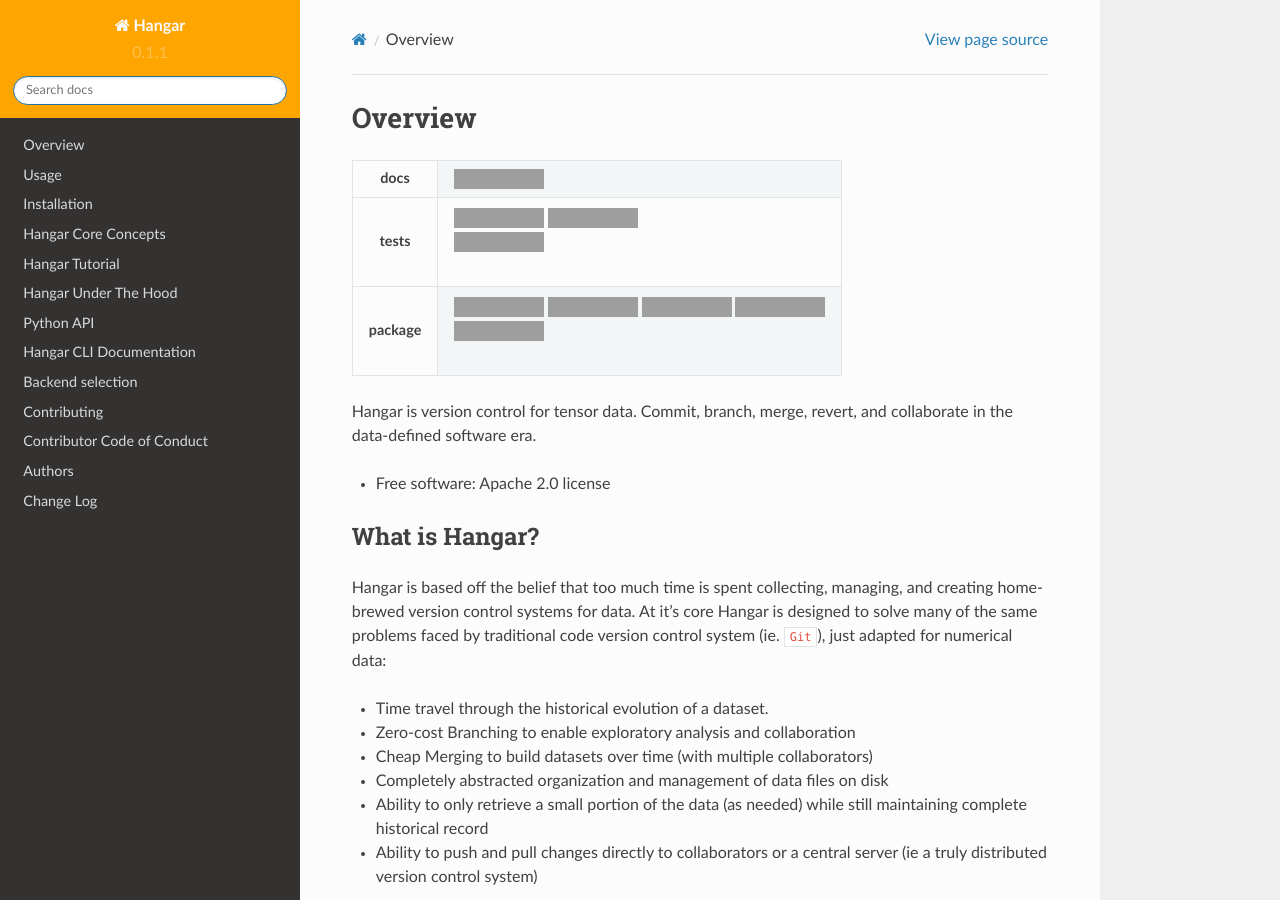
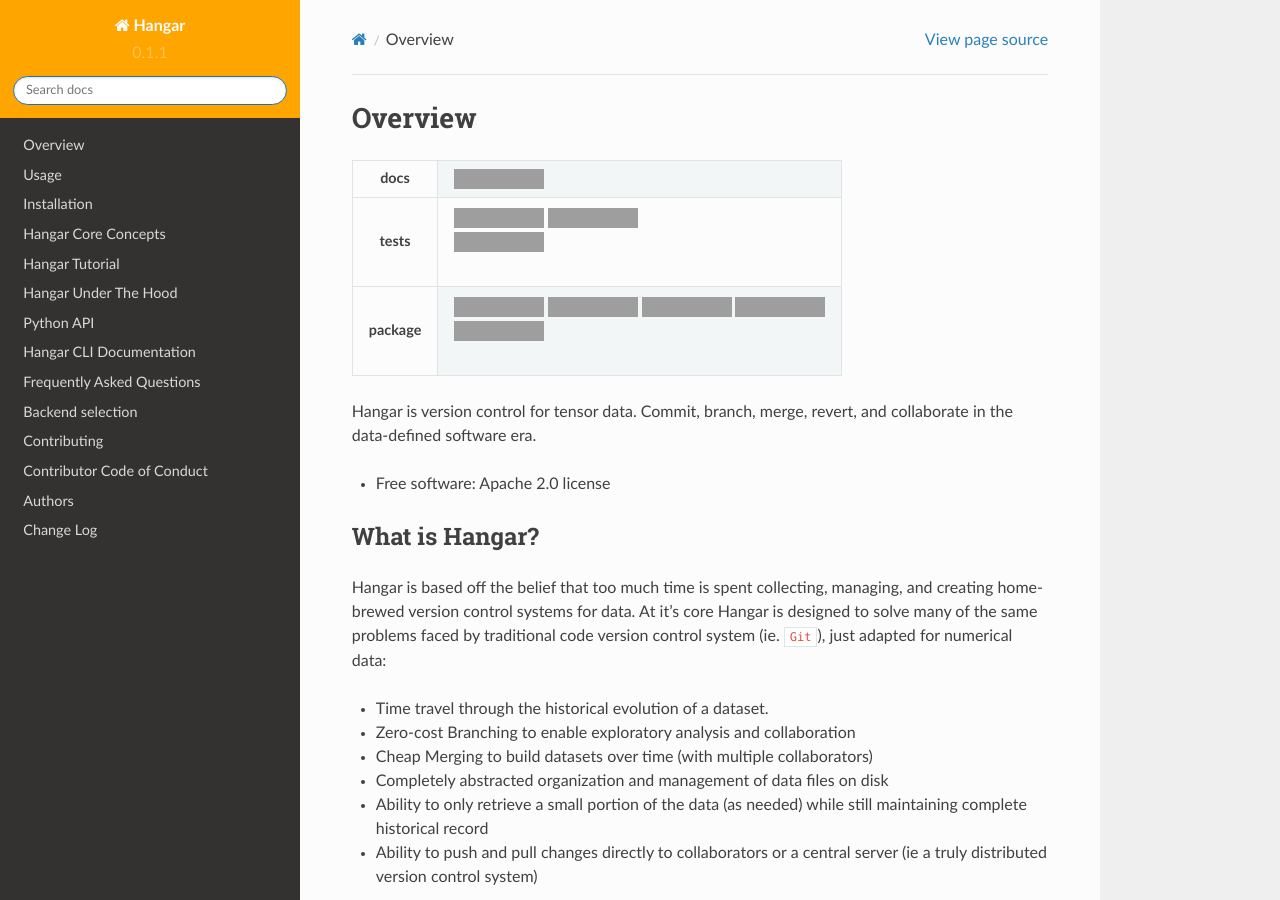
Before and after one commit to tensorwerk/hangar-py, a Sphinx documentation site: the page built from docs/index.rst, in a window 1280 px wide and 900 px high. Built offline with Sphinx 7.4.7 and the Read the Docs theme 2.0.0, drawn with Linux system fonts in a browser that asks for light colours; part of the change alters nothing that is shown; grey boxes are pictures that could not be loaded.

Commit message:
added draft faq file

```diff
--- /dev/null
+++ b/docs/faq.rst
@@ -0,0 +1,219 @@
+.. _ref-faq:
+
+==========================
+Frequently Asked Questions
+==========================
+
+The following documentation are taken from questions and comments on the
+`Hangar User Group Slack Channel <https://hangarusergroup.slack.com>`_
+and over various Github issues.
+
+
+How can I get an Invite to the Hangar User Group?
+==================================================
+
+Just click on `This Signup Link
+<https://join.slack.com/t/hangarusergroup/shared_invite/enQtNjQ0NzM5ODQ1NjY1LWZlYmIzNTQ0ODZmOTAwMmNmOTgzZTAzM2NhMWE2MTNlMTRhMzNhN2Y3YmJmMjcwZDgxNDIyMDM1MzVhYzk4MjU>`_
+to get started.
+
+
+Data Integrity
+==============
+
+   Being a young project did you encounter some situations where the disaster
+   was not a compilation error but dataset corruption? This is the most fearing
+   aspect of using young projects but every project will start from a phase
+   before becoming mature and production ready.
+
+An absolute requirement of a system right this is to protect user data at all
+costs (I’ll refer to this as preserving data "integrity" from here). During our
+initial design of the system, we made the decision that preserving integrity
+comes above all other system parameters: including performance, disk size,
+complexity of the hangar core, and even features should we not be able to make
+them absolutely safe for the user. And to be honest, the very first versions of
+hangar were quite slow and difficult to use as a result of this.
+
+The initial versions of hangar (which we put together in ~2 weeks) had
+essentially most of the features we have today. We’ve improved the API, made
+things clearer, and added some visualization/reporting utilities, but not much
+has changed. Essentially the entire development effort has been addressing
+issues stemming from a fundamental need to protect user data at all costs. That
+work has been very successful, and performance is extremely promising (and
+improving all the time).
+
+To get into the details here: There have been only 3 instances in the entire
+time I’ve developed Hangar where we lost data irrecoverably:
+
+1. We used to move data around between folders with some regularity (as a
+   convenient way to mark some files as containing data which have been
+   “committed”, and can no longer be opened in anything but read-only mode).
+   There was a bug (which never made it past a local dev version) at one point
+   where I accidentally called ``shutil.rmtree(path)`` with a directory one
+   level too high… that wasn’t great.
+
+   Just to be clear, we don’t do this anymore (since disk IO costs are way too
+   high), but remnants of it’s intention are still very much alive and well.
+   Once data has been added to the repository, and is “committed”, the file
+   containing that data will never be opened in anything but read-only mode
+   again. This reduces the chance of disk corruption massively from the start.
+
+----
+
+2. When I was implementing the numpy memmap array storage backend, I was
+   totally surprised during an early test when I:
+
+   .. code:: text
+
+      - opened a write-enabled checkout
+      - added some data
+      - without committing, retrieved the same data again via the user facing API
+      - overwrote some slice of the return array with new data and did some processing
+      - asked hangar for that same array key again, and instead of returning
+        the contents got a fatal RuntimeError raised by Hangar with the
+        code/message indicating "'DATA CORRUPTION ERROR: Checksum {cksum} !=
+        recorded for {hashVal}"
+
+   What had happened was that when opening a ``numpy.memmap`` array on disk in
+   ``w+`` mode, the default behavior when returning a subarray is to return a
+   subclass of ``np.ndarray`` of type ``np.memmap``. Though the numpy docs
+   state: "The memmap object can be used anywhere an ndarray is accepted. Given
+   a ``memmap fp``, ``isinstance(fp, numpy.ndarray)`` returns ``True``". I did
+   not anticipate that updates to the subarray slice would also update the
+   memmap on disk. A simple mistake to make; this has since been remedied by
+   manually instantiating a new ``np.ndarray`` instance from the ``np.memmap``
+   subarray slice buffer.
+
+   However, the nice part is that this was a real world proof that our system
+   design worked (and not just in tests). When you add data to a hangar
+   checkout (or receive it on a fetch/clone operation) we calculate a hash
+   digest of the data via ``blake2b`` (a cryptographically secure algorithm in the
+   python standard library). While this allows us to cryptographically verify full
+   integrity checks and history immutability, cryptographic hashes are slow by
+   design. When we want to read local data (which we’ve already ensured was
+   correct when it was placed on disk) it would be prohibitively slow to do a
+   full cryptographic verification on every read. However, since its NOT
+   acceptable to provide no integrity verification (even for local writes) we
+   compromise with a much faster (though non cryptographic) hash
+   digest/checksum. This operation occurs on EVERY read of data from disk.
+
+   The theory here is that even though Hangar makes every effort to guarantee
+   safe operations itself, in the real world we have to deal with systems which
+   break. We’ve planned for cases where some OS induced disk corruption occurs,
+   or where some malicious actor modifies the file contents manually; we can’t
+   stop that from happening, but Hangar can make sure that you will know about
+   it when it happens!
+
+----
+
+3. Before we got smart with the HDF5 backend low level details, it was an issue
+   for us to have a write-enabled checkout attempt to write an array to disk
+   and immediately read it back in. I’ll gloss over the details for the sake of
+   simplicity here, but basically I was presented with an CRC32 Checksum
+   Verification Failed error in some edge cases. The interesting bit was that
+   if I closed the checkout, and reopened it, it data was secure and intact on
+   disk, but for immediate reads after writes, we weren’t propagating changes
+   to the HDF5 chunk metadata cache to ``rw`` operations appropriately.
+
+   This was fixed very early on by taking advantage of a new feature in HDF5
+   1.10.4 referred to as Single Writer Multiple Reader (SWMR). The long and
+   short is that by being careful to handle the order in which a new HDF5 file
+   is created on disk and opened in w and r mode with SWMR enabled, the HDF5
+   core guarantees the integrity of the metadata chunk cache at all times. Even
+   if a fatal system crash occurs in the middle of a write, the data will be
+   preserved. This solved this issue completely for us
+
+   There are many many many more details which I could cover here, but the long
+   and short of it is that in order to ensure data integrity, Hangar is
+   designed to not let the user do anything they aren’t allowed to at any time
+
+      -  Read checkouts have no ability to modify contents on disk via any
+         method. It’s not possible for them to actually delete or overwrite
+         anything in any way.
+      -  Write checkouts can only ever write data. The only way to remove the
+         actual contents of written data from disk is if changes have been made
+         in the staging area (but not committed) and the
+         ``reset_staging_area()`` method is called. And even this has no
+         ability to remove any data which had previously existed in some commit
+         in the repo’s history
+
+   In addition, a hangar checkout object is not what it appears to be (at first
+   glance, use, or even during common introspection operations). If you try to
+   operate on it after closing the checkout, or holding it while another
+   checkout is started, you won’t be able to (there’s a whole lot of invisible
+   “magic” going on with ``weakrefs``, ``objectproxies``, and instance
+   attributes).  I would encourage you to do the following:
+
+   .. code:: pycon
+
+      >>> co = repo.checkout(write=True)
+      >>> co.metadata['hello'] = 'world'
+      >>> # try to hold a reference to the metadata object:
+      >>> mRef = co.metadata
+      >>> mRef['hello']
+      'world'
+      >>> co.commit('first commit')
+      >>> co.close()
+      >>> # what happens when you try to access the `co` or `mRef` object?
+      >>> mRef['hello']
+      ReferenceError: weakly-referenced object no longer exists
+      >>> print(co)  # or any other operation
+      PermissionError: Unable to operate on past checkout objects which have been closed. No operation occurred. Please use a new checkout.
+
+   The last bit i’ll leave you with is a note on context managers and performance
+   (how we handle record data safety and effectively
+
+   .. seealso::
+
+      - https://hangar-py.readthedocs.io/en/latest/Hangar-Tutorial-001.html#performance
+      - https://hangar-py.readthedocs.io/en/latest/design.html
+
+
+How Can a Hangar Repository be Backed Up?
+=========================================
+
+Two strategies exist:
+
+1. Use a remote server and Hangar’s built in ability to just push data to a
+   remote! (tutorial coming soon, see :ref:`ref-api` for more details.
+
+2. A hangar repository is self contained in it’s .hangar directory. To back
+   up the data, just copy/paste or rsync it to another machine! (edited)
+
+
+On Determining ``Datagroup`` Schema Sizes
+=========================================
+
+   Say I have a data group that specifies a data array with one dimension,
+   three elements (say height, width, num channels) and later on I want to add
+   bit depth. Can I do that, or do I need to make a new data group? Should it
+   have been three scalar data groups from the start?
+
+So right now it’s not possible to change the schema (shape, dtype) of a
+datagroup. I’ve thought about such a feature for a while now, and while it will
+require a new user facing API option, its (almost) trivial to make it work in
+the core. It just hasn’t seemed like a priority yet...
+
+And no, I wouldn’t specify each of those as scalar data groups, they are a
+related piece of information, and generally would want to be accessed together
+
+Access patterns should generally dictate how much info is placed in a datagroup
+
+
+Is there a performance/space penalty for having lots of small data groups?
+--------------------------------------------------------------------------
+
+As far as a performance / space penalty, this is where it gets good :)
+
+- Using fewer datagroups means that there are fewer records (the internal
+  locating info, kind-of like a git tree) to store, since each record points to
+  a sample containing more information.
+
+- Using more datagroups means that the likelihood of samples having the same
+  value increases, meaning fewer pieces of data are actually stored on disk
+  (remember it’s a content addressable file store)
+
+However, since the size of a record (40 bytes or so before compression, and we
+generally see compression ratios around 15-30% of the original size once the
+records are committed) is generally negligible compared to the size of data on
+disk, optimizing for number of records is just way overkill. For this case, it
+really doesn’t matter. **Optimize for ease of use**
--- a/docs/index.rst
+++ b/docs/index.rst
@@ -12,6 +12,7 @@
    design
    api
    cli
+   faq
    backends
    contributing
    codeofconduct
```
